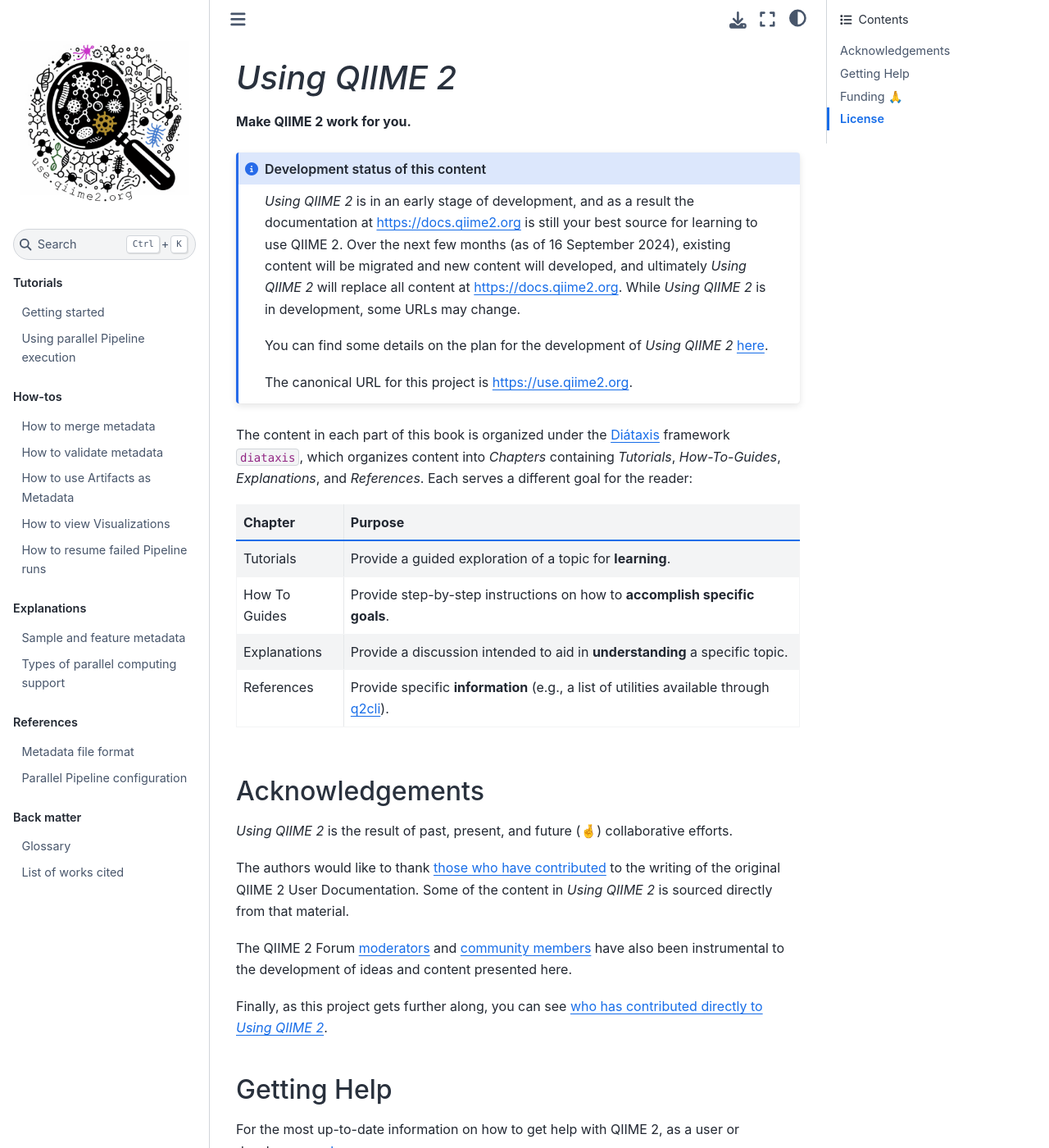
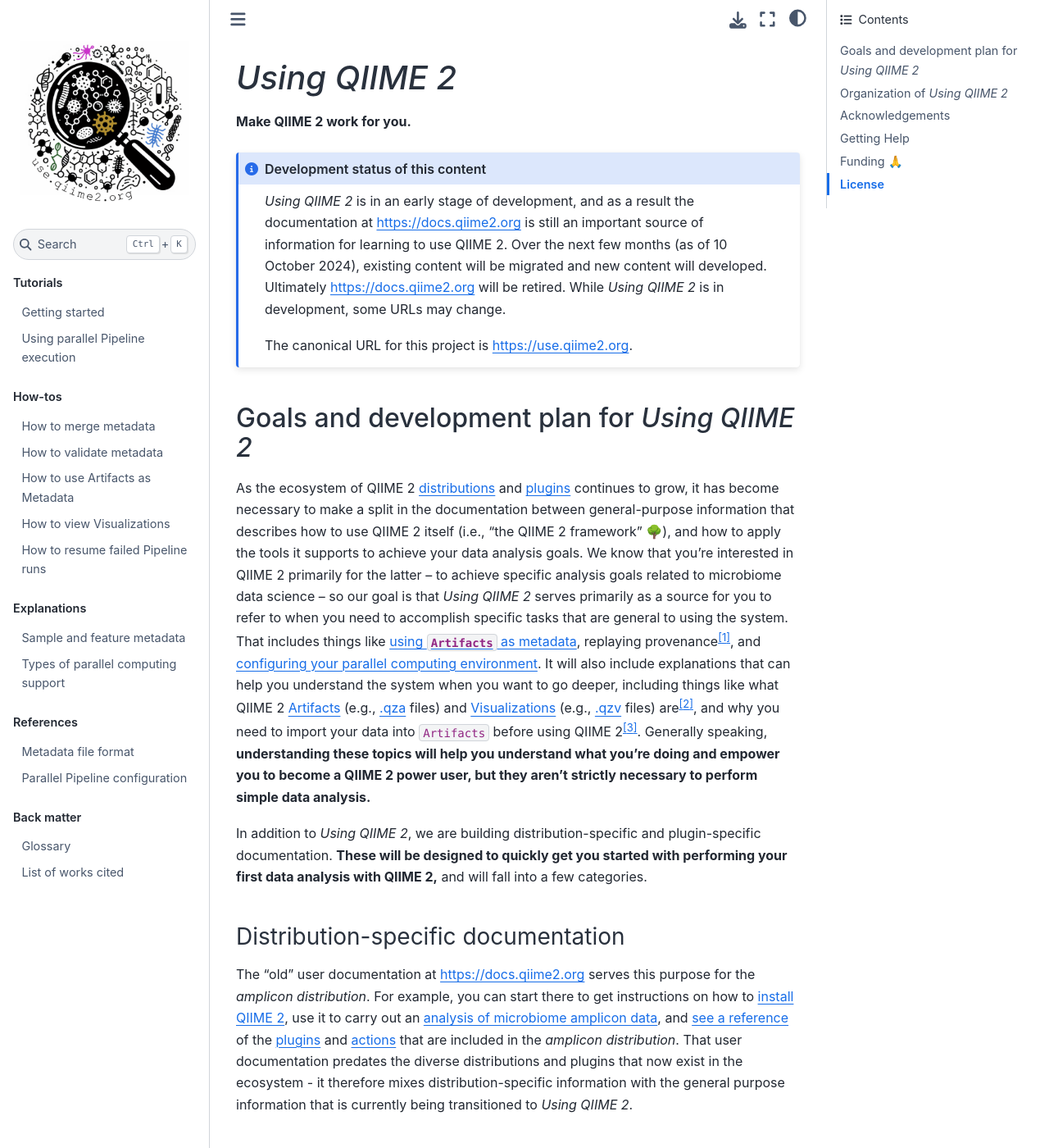
Before and after one commit to caporaso-lab/using-qiime2, a Jupyter Book: the page built from book/intro.md, in a window 1280 px wide and 1400 px high. Shown: the whole window at 82% size. Built offline with Jupyter Book 1.0.4 settings and Sphinx 7.4.7 and the Sphinx Book theme 1.1.4, drawn with Linux system fonts in a browser that asks for light colours; cross-references to code outside the pages are shown as plain code; some of the changed text lies outside the part shown.

Commit message:
updated content on intro page
fixes #10

````diff
--- a/book/intro.md
+++ b/book/intro.md
@@ -4,16 +4,45 @@
 
 ```{admonition} Development status of this content
 :class: note
-*Using QIIME 2* is in an early stage of development, and as a result the documentation at https://docs.qiime2.org is still your best source for learning to use QIIME 2.
-Over the next few months (as of 16 September 2024), existing content will be migrated and new content will developed, and ultimately *Using QIIME 2* will replace all content at https://docs.qiime2.org.
+*Using QIIME 2* is in an early stage of development, and as a result the documentation at https://docs.qiime2.org is still an important source of information for learning to use QIIME 2.
+Over the next few months (as of 10 October 2024), existing content will be migrated and new content will developed.
+Ultimately https://docs.qiime2.org will be retired.
 While *Using QIIME 2* is in development, some URLs may change.
-
-You can find some details on the plan for the development of *Using QIIME 2* [here](https://develop.qiime2.org/en/latest/docs/user-documentation.html).
 
 The canonical URL for this project is https://use.qiime2.org.
 ```
 
-The content in each part of this book is organized under the [Diátaxis](https://diataxis.fr/) framework {cite}`diataxis`, which organizes content into *Chapters* containing *Tutorials*, *How-To-Guides*, *Explanations*, and *References*.
+## Goals and development plan for *Using QIIME 2*
+
+As the ecosystem of QIIME 2 {term}`distributions <distribution>` and {term}`plugins <plugin>` continues to grow, it has become necessary to make a split in the documentation between general-purpose information that describes how to use QIIME 2 itself (i.e., "the QIIME 2 framework" 🌳), and how to apply the tools it supports to achieve your data analysis goals.
+We know that you're interested in QIIME 2 primarily for the latter -- to achieve specific analysis goals related to microbiome data science -- so our goal is that *Using QIIME 2* serves primarily as a source for you to refer to when you need to accomplish specific tasks that are general to using the system.
+That includes things like [using `Artifacts` as metadata](metadata-merge), replaying provenance[^replaying-provenance-issue], and [configuring your parallel computing environment](parallel-configuration).
+It will also include explanations that can help you understand the system when you want to go deeper, including things like what QIIME 2 {term}`Artifacts <artifact>` (e.g., {term}`.qza <qza>` files) and {term}`Visualizations <visualization>` (e.g., {term}`.qzv <qzv>` files) are[^result-explanation-issue], and why you need to import your data into `Artifacts` before using QIIME 2[^importing-explanation-issue].
+Generally speaking, **understanding these topics will help you understand what you're doing and empower you to become a QIIME 2 power user, but they aren't strictly necessary to perform simple data analysis.**
+
+In addition to *Using QIIME 2*, we are building distribution-specific and plugin-specific documentation.
+**These will be designed to quickly get you started with performing your first data analysis with QIIME 2,** and will fall into a few categories.
+
+### Distribution-specific documentation
+
+The "old" user documentation at https://docs.qiime2.org serves this purpose for the *amplicon distribution*.
+For example, you can start there to get instructions on how to [install QIIME 2](https://docs.qiime2.org/2024.5/install/), use it to carry out an [analysis of microbiome amplicon data](https://docs.qiime2.org/2024.5/tutorials/moving-pictures-usage/), and [see a reference](https://docs.qiime2.org/2024.5/plugins/) of the {term}`plugins <plugin>` and {term}`actions <action>` that are included in the *amplicon distribution*.
+That user documentation predates the diverse distributions and plugins that now exist in the ecosystem - it therefore mixes distribution-specific information with the general purpose information that is currently being transitioned to *Using QIIME 2*.
+
+### Plugin-specific documentation
+
+Stand-alone plugins (i.e., those not included in existing distributions), like [q2-boots](https://github.com/caporaso-lab/q2-boots), will provide their own documentation linked from the new QIIME 2 Library[^new-library-not-live].
+For now, you can refer to the [q2-boots documentation here](https://q2-boots.readthedocs.io/en/latest/), as an example of where we're going.
+
+### Data-set specific documentation
+
+Finally we'll also have some documentation that is focused on analysis of specific interesting data sets.
+A good current example of this is the [QIIME 2 **C**ancer **A**utoFMT **T**utorial (q2-cat-book)](https://q2-cat-book.readthedocs.io/en/latest/).
+This may sometimes cross distributions and stand-alone plugins, for example perhaps integrating tools from the *amplicon* and *metagenome* distributions to analyze paired 16S and metagenome data.
+
+## Organization of *Using QIIME 2*
+
+*Using QIIME 2* is organized under the [Diátaxis](https://diataxis.fr/) framework {cite}`diataxis`, which categorizes content into *sections* containing *Tutorials*, *How-To-Guides*, *Explanations*, and *References*.
 Each serves a different goal for the reader:
 
 ```{list-table}
@@ -35,6 +64,7 @@
   - Provide specific **information** (e.g., a list of utilities available through {term}`q2cli`).
 ```
 
+You can navigate these sections on the left sidebar.
 
 (acknowledgements)=
 ## Acknowledgements
@@ -62,3 +92,8 @@
 ## License
 
  <p xmlns:cc="http://creativecommons.org/ns#" xmlns:dct="http://purl.org/dc/terms/"><a property="dct:title" rel="cc:attributionURL" href="https://use.qiime2.org">Using QIIME 2</a> led by <a rel="cc:attributionURL dct:creator" property="cc:attributionName" href="https://cap-lab.bio">Greg Caporaso</a> is licensed under <a href="https://creativecommons.org/licenses/by-nc-nd/4.0/?ref=chooser-v1" target="_blank" rel="license noopener noreferrer" style="display:inline-block;">CC BY-NC-ND 4.0 <img style="height:22px!important;margin-left:3px;vertical-align:text-bottom;" src="https://mirrors.creativecommons.org/presskit/icons/cc.svg?ref=chooser-v1" alt=""><img style="height:22px!important;margin-left:3px;vertical-align:text-bottom;" src="https://mirrors.creativecommons.org/presskit/icons/by.svg?ref=chooser-v1" alt=""><img style="height:22px!important;margin-left:3px;vertical-align:text-bottom;" src="https://mirrors.creativecommons.org/presskit/icons/nc.svg?ref=chooser-v1" alt=""><img style="height:22px!important;margin-left:3px;vertical-align:text-bottom;" src="https://mirrors.creativecommons.org/presskit/icons/nd.svg?ref=chooser-v1" alt=""></a>.</p>
+
+[^replaying-provenance-issue]: See [here](https://github.com/caporaso-lab/using-qiime2/issues/13).
+ [^new-library-not-live]: The new QIIME 2 Library is not yet live, but will be soon (as of 10 October 2024).
+ [^result-explanation-issue]: See [here](https://github.com/caporaso-lab/using-qiime2/issues/11).
+ [^importing-explanation-issue]: See [here](https://github.com/caporaso-lab/using-qiime2/issues/12).
````
Also changed, not shown: book/back-matter/glossary.md (+19 -0 lines).
